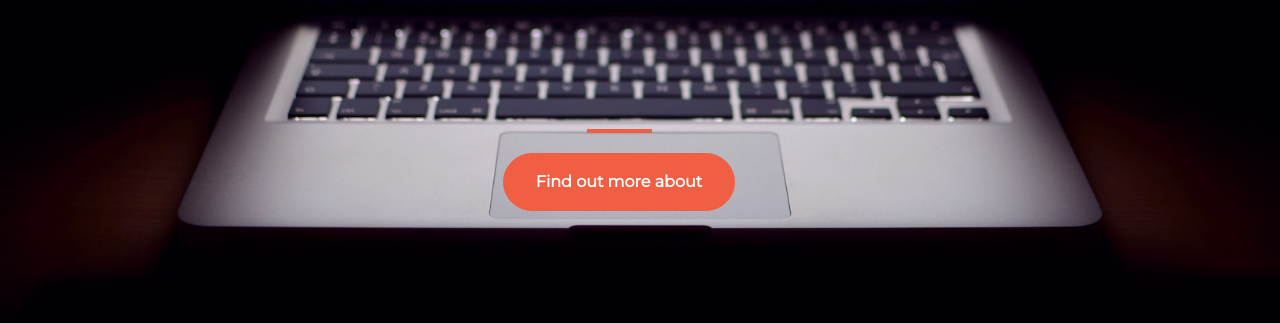
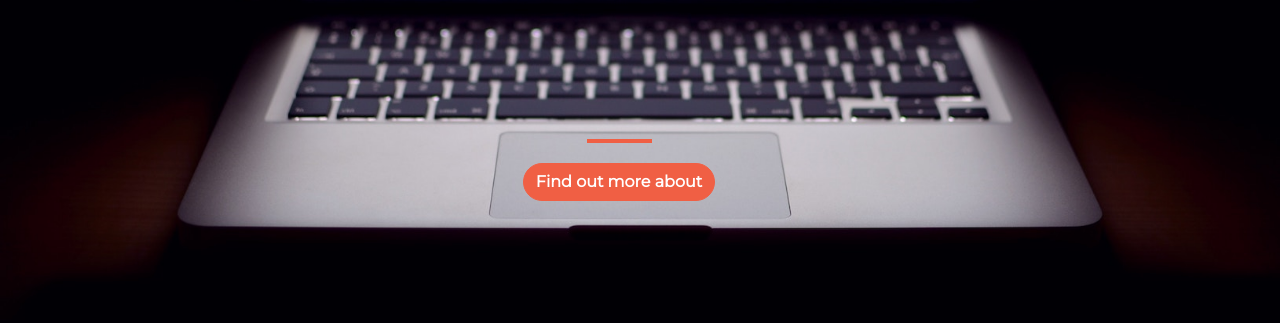
Before and after one commit to najrul04/ztm-startup_michelle, a plain HTML site: page index.html in a window 1280 px wide. Shown: the part 339-662 px from the top of the page. Drawn offline with nearby package versions, Linux system fonts and the light colour scheme.

Commit message:
removed class

```diff
--- a/index.html
+++ b/index.html
@@ -42,7 +42,7 @@
           </header>
           <hr />
           <a
-            class="btn btn-primary btn__cta"
+            class="btn btn-primary"
             href="https://mailchi.mp/5e14a6cdfad7/startup"
             >Find out more about
           </a>
```
